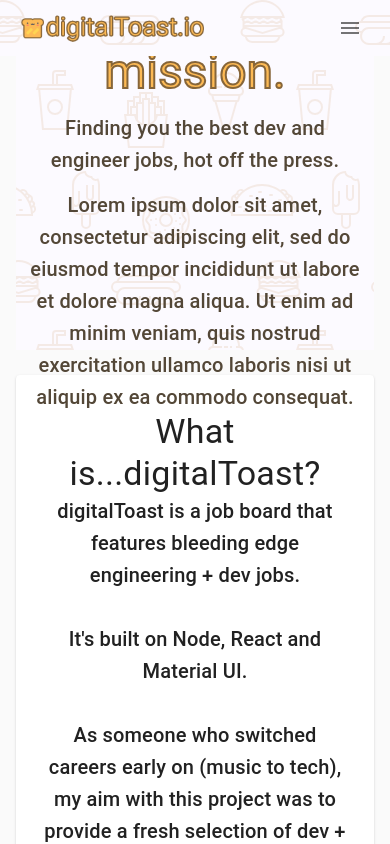
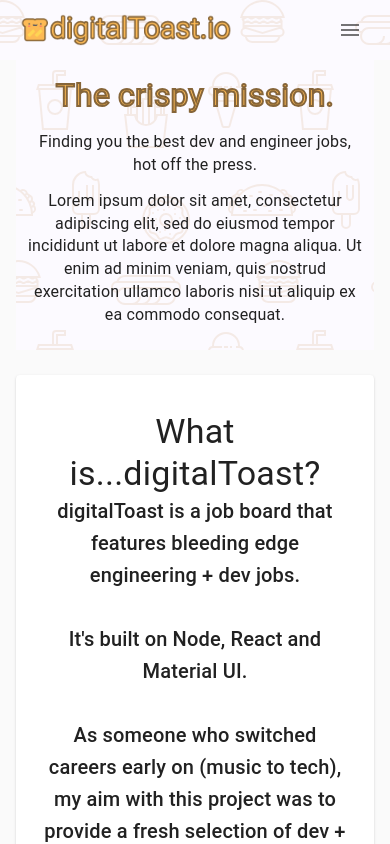
Before and after one commit to dyudis314/jobboard-frontend, a React (Create React App) app: page /about in a window 390 px wide. Shown: the top 844 px of the page. Built offline with nearby package versions, Linux system fonts and the light colour scheme.

Commit message:
make header text responsive

```diff
--- a/src/App.css
+++ b/src/App.css
@@ -4,9 +4,9 @@
   width: auto;
 }
 
-@media (max-width: 800px) {
+@media (max-width: 750px) {
   .logo {
-    height: 35px;
+    height: 40px;
     }
  }
 @media (max-width: 280px) {
--- a/src/components/Header.js
+++ b/src/components/Header.js
@@ -21,21 +21,19 @@
                     <Link to="/resources" />
                 </Navbar>
                 <Stack style={{ marginTop: '50px', padding: '10px' }}>
-                    <ThemeProvider theme={theme}>
-                        <Typography variant="h3" sx={{ textAlign: 'center' }} className="maintext" >
+                        <span style={{ textAlign: 'center' }} className="maintext" >
                             {headerText}
-                        </Typography>
-                    </ThemeProvider>
-                    <Stack style={{ margin: '12.5px' }}>
-                        <Typography sx={{ color: '#534737' }} variant="h6">
-                            {headerSubText}
-                        </Typography>
-                    </Stack>
-                    <Stack>
-                        <Typography sx={{ color: '#534737' }} variant="h6">
-                            Lorem ipsum dolor sit amet, consectetur adipiscing elit, sed do eiusmod tempor incididunt ut labore et dolore magna aliqua. Ut enim ad minim veniam, quis nostrud exercitation ullamco laboris nisi ut aliquip ex ea commodo consequat.
-                        </Typography>
-                    </Stack>
+                        </span>
+                <Stack style={{ margin: '12.5px' }} className="subtext">
+                    <span sx={{ color: '#534737' }}>
+                        {headerSubText}
+                    </span>
+                </Stack>
+                <Stack>
+                    <span sx={{ color: '#534737' }} className="subtext">
+                        Lorem ipsum dolor sit amet, consectetur adipiscing elit, sed do eiusmod tempor incididunt ut labore et dolore magna aliqua. Ut enim ad minim veniam, quis nostrud exercitation ullamco laboris nisi ut aliquip ex ea commodo consequat.
+                    </span>
+                </Stack>
                 </Stack>
             </Stack>
         </>
--- a/src/components/Job.js
+++ b/src/components/Job.js
@@ -1,7 +1,6 @@
 import * as React from 'react';
 import Avatar from '@mui/material/Avatar';
 import Stack from '@mui/material/Stack';
-import Box from '@mui/material/Box';
 import Typography from '@mui/material/Typography';
 import Accordion from '@mui/material/Accordion';
 import AccordionSummary from '@mui/material/AccordionSummary';
@@ -20,45 +19,45 @@
       >
         <Avatar alt="companylogo" src={image} sx={{mr: 2}} />
         <Stack>
-          <Box>
+          <div>
             <Typography sx={{ fontSize: 16 }} color="text.secondary" gutterBottom>
               {companyName}
             </Typography>
-          </Box>
-          <Box>
-            <Typography variant="h6" component="Box">
+          </div>
+          <div>
+            <Typography variant="h6" component="div">
               {title}
             </Typography>
-          </Box>
-          <Box >
+          </div>
+          <div >
             <Typography  color="text.secondary">
               #{category}
             </Typography>
-          </Box>
-          <Box >
+          </div>
+          <div >
             <Typography variant="body1">
               {datePosted}
               </Typography>
-          </Box>
+          </div>
         </Stack>
       </AccordionSummary>
       <AccordionDetails>
         <Stack >
-          <Box >
+          <div >
             <Typography>
               <b>Description</b><br></br>
               {description}
             </Typography>
-          </Box>
-          <Box >
+          </div>
+          <div >
             <Typography>
               <b>Details & Experience</b><br></br>
               {details}
             </Typography>
-          </Box>
-          <Box>
+          </div>
+          <div>
             <a href={url} target="_blank" rel="noopener noreferrer"><button className="btn">Apply</button></a>
-          </Box>
+          </div>
         </Stack>
       </AccordionDetails>
     </Accordion>
```
Also changed, not shown: src/components/Header.css.
